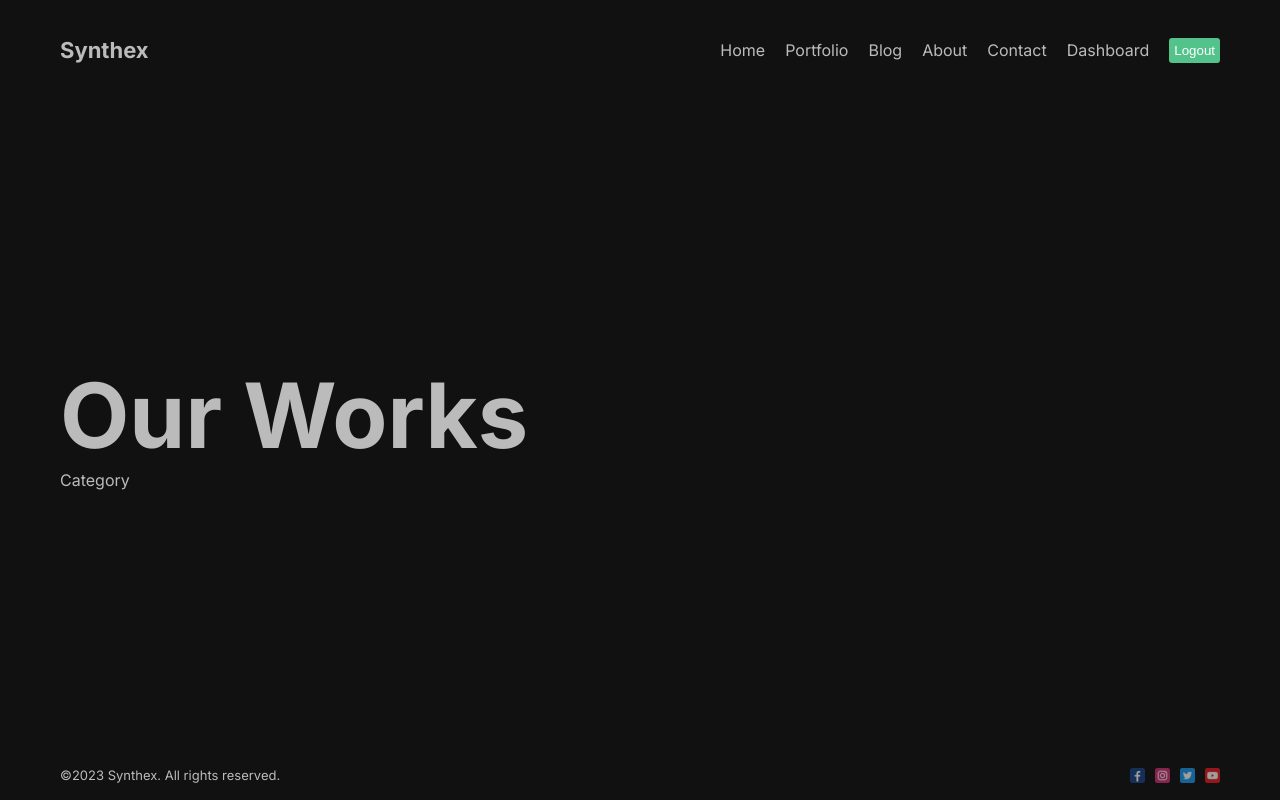
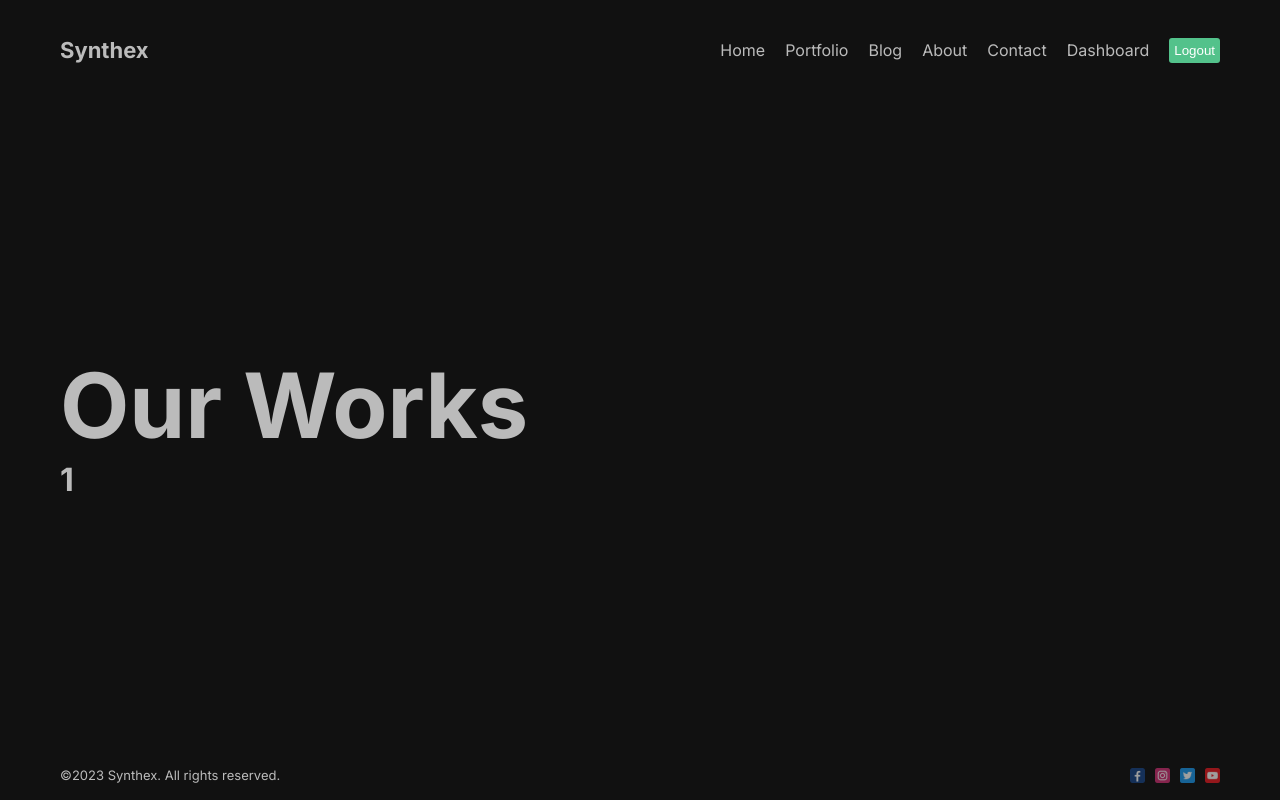
Before and after one commit to salmanabdullahfahim/agency-application-with-nextjs, a Next.js app: page /portfolio/1 in a window 1280 px wide. Built offline with nearby package versions, Linux system fonts and the light colour scheme.

Commit message:
single category page created

```diff
--- a/src/app/portfolio/[category]/page.jsx
+++ b/src/app/portfolio/[category]/page.jsx
@@ -1,7 +1,12 @@
 import React from "react";
+import styles from "./page.module.css";
 
-const Category = () => {
-  return <div>Category</div>;
+const Category = ({ params }) => {
+  return (
+    <div className={styles.category}>
+      <h1 className={styles.catTitle}>{params.category}</h1>
+    </div>
+  );
 };
 
 export default Category;
```
Also changed, not shown: src/app/portfolio/[category]/page.module.css (added).
